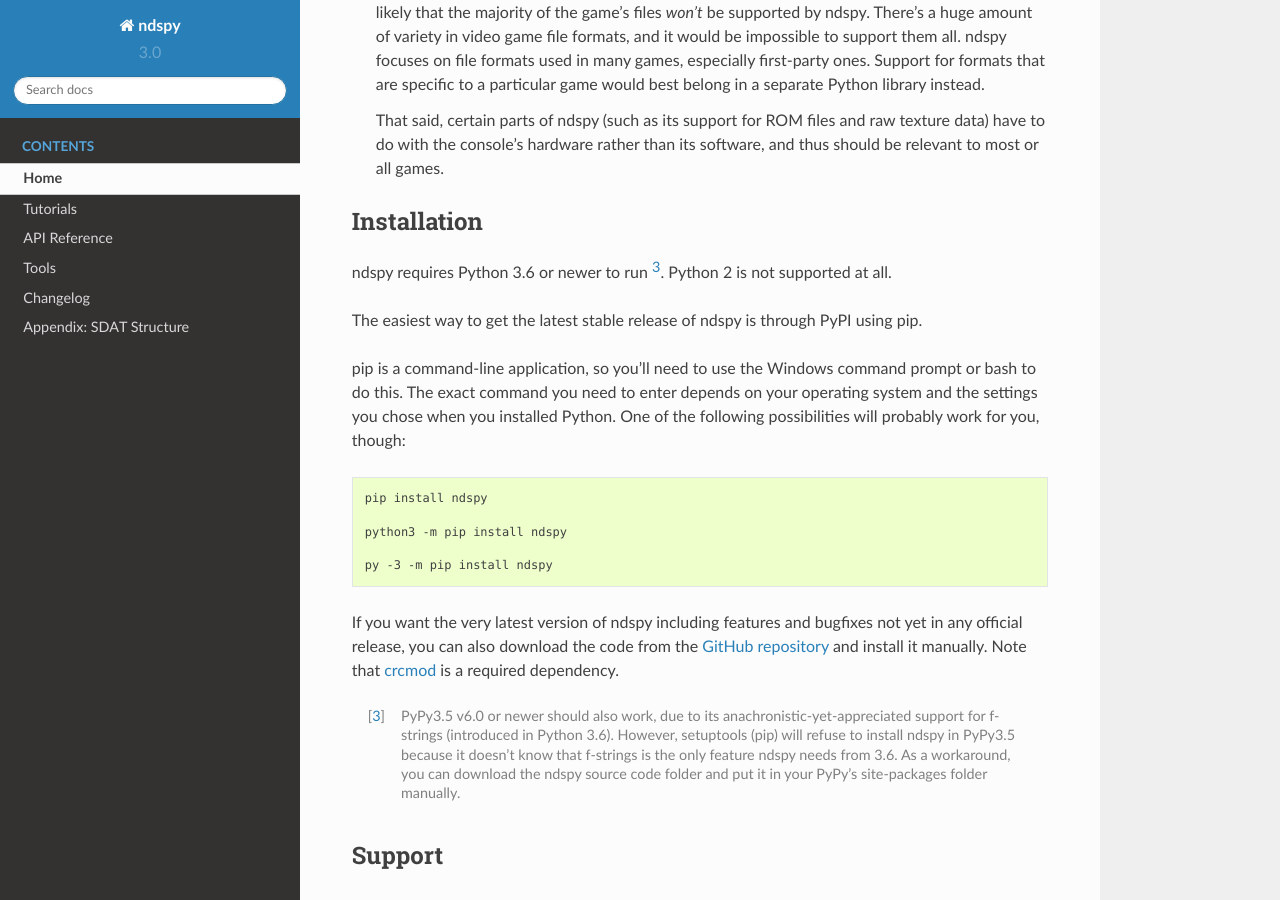
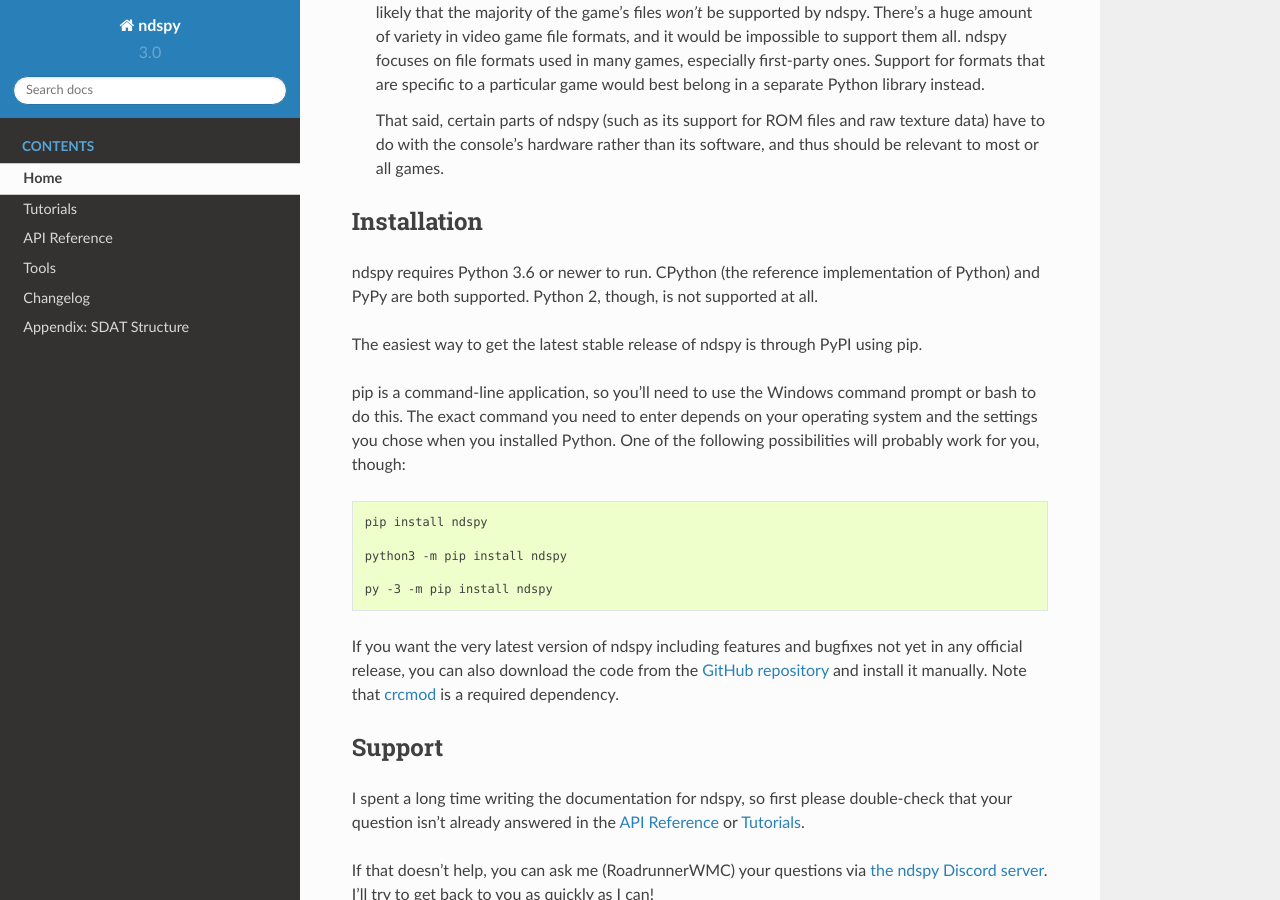
Before and after one commit to RoadrunnerWMC/ndspy, a Sphinx documentation site: the page built from docs/source/index.rst, in a window 1280 px wide and 900 px high, scrolled down 2526 px. Built offline with Sphinx 7.4.7 and the Read the Docs theme 2.0.0, drawn with Linux system fonts in a browser that asks for light colours.

Commit message:
Remove disclaimer about PyPy and Python 3.6
PyPy has full support for Python 3.6 as of a little while ago, so this note about it being "kind-of supported" no longer applies.

```diff
--- a/docs/source/index.rst
+++ b/docs/source/index.rst
@@ -203,7 +203,8 @@
 Installation
 ------------
 
-ndspy requires Python 3.6 or newer to run [#pypy-3.5]_. Python 2 is not
+ndspy requires Python 3.6 or newer to run. CPython (the reference
+implementation of Python) and PyPy are both supported. Python 2, though, is not
 supported at all.
 
 The easiest way to get the latest stable release of ndspy is through PyPI using
@@ -227,14 +228,6 @@
 `GitHub repository <https://github.com/RoadrunnerWMC/ndspy>`_ and install it
 manually. Note that `crcmod <https://pypi.org/project/crcmod/>`_ is a required
 dependency.
-
-.. [#pypy-3.5]
-    PyPy3.5 v6.0 or newer should also work, due to its
-    anachronistic-yet-appreciated support for f-strings (introduced in Python
-    3.6). However, setuptools (pip) will refuse to install ndspy in PyPy3.5
-    because it doesn't know that f-strings is the only feature ndspy needs from
-    3.6. As a workaround, you can download the ndspy source code folder and put
-    it in your PyPy's site-packages folder manually.
 
 
 Support
```
